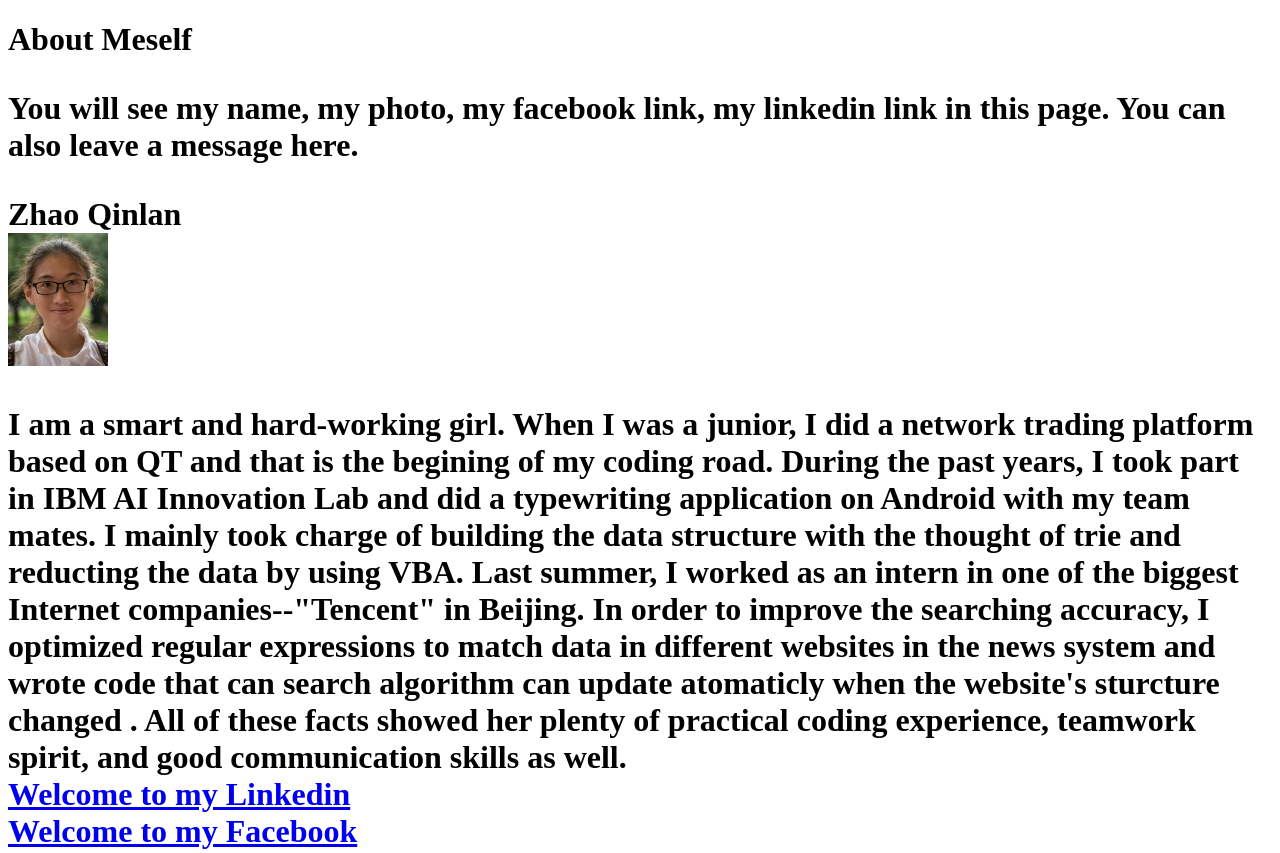
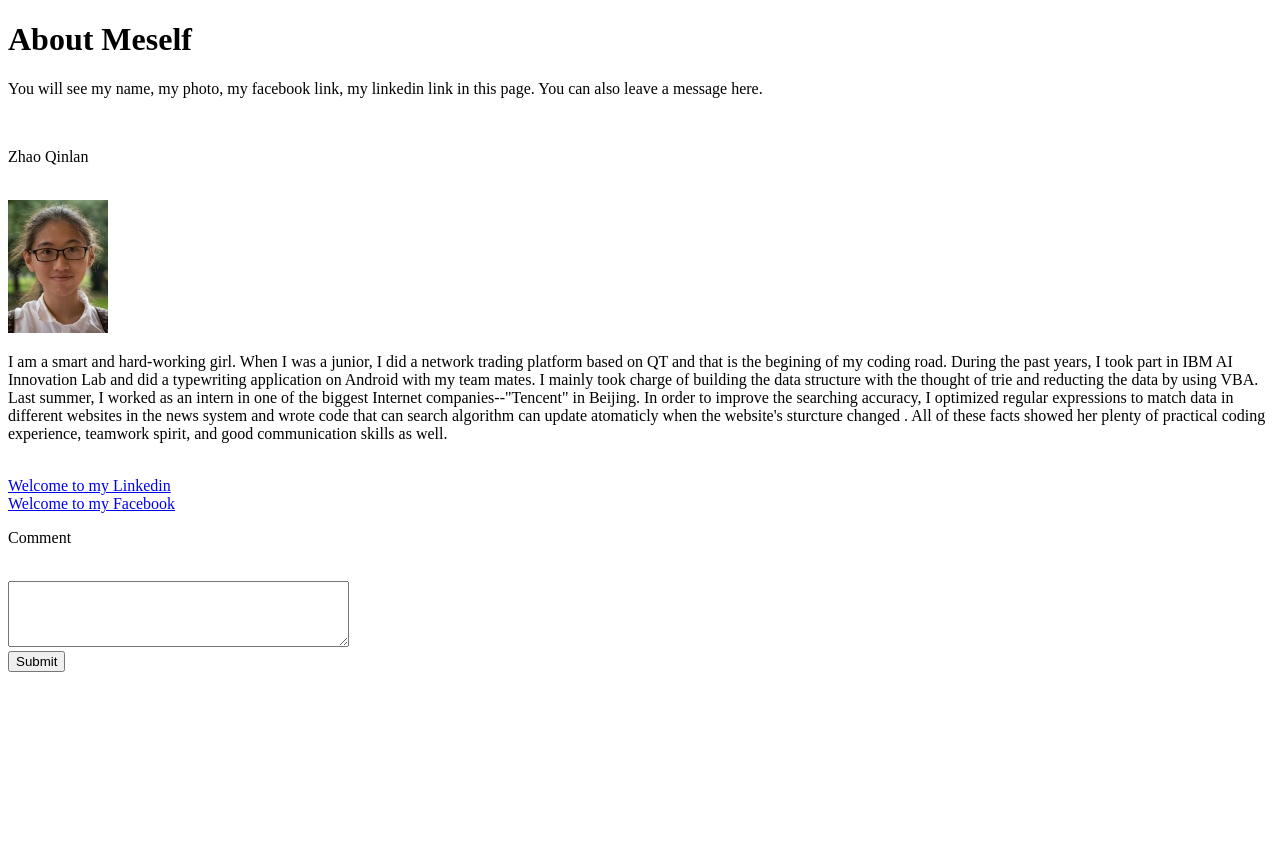
Before and after one commit to brendazhao/comp531, a plain HTML site: page inclass-1/hello.html in a window 1280 px wide. Shown: the top 853 px of the page. After the commit the page ends 800 px from the top, so only its background shows below. Drawn offline with Linux system fonts and the light colour scheme.

Commit message:
Update hello.html

```diff
--- a/inclass-1/hello.html
+++ b/inclass-1/hello.html
@@ -1,19 +1,19 @@
 <!DOCTYPE html>
 <html lang="en-US">
 <body>
-	<h1>About Meself<h1>
-	<p> You will see my name, my photo, my facebook link, my linkedin link in this page. You can also leave a message here.
+	<h1>About Meself</h1>
+	<p> You will see my name, my photo, my facebook link, my linkedin link in this page. You can also leave a message here.</p>
 	<br>
-	<p>Zhao Qinlan
+	<p>Zhao Qinlan</p>
 	<br>
 	<img src="zhao.jpg" alt="Image Missing">
 	<br>
-	<p>I am a smart and hard-working girl. When I was a junior, I did a network trading platform based on QT and that is the begining of my coding road. During the past years, I took part in IBM AI Innovation Lab and did a typewriting application on Android with my team mates. I mainly took charge of building the data structure with the thought of trie and reducting the data by using VBA. Last summer, I worked as an intern in one of the biggest Internet companies--"Tencent" in Beijing. In order to improve the searching accuracy, I optimized regular expressions to match data in different websites in the news system and wrote code that can search algorithm can update atomaticly when the website's sturcture changed . All of these facts showed her plenty of practical coding experience, teamwork spirit, and good communication skills as well.
+	<p>I am a smart and hard-working girl. When I was a junior, I did a network trading platform based on QT and that is the begining of my coding road. During the past years, I took part in IBM AI Innovation Lab and did a typewriting application on Android with my team mates. I mainly took charge of building the data structure with the thought of trie and reducting the data by using VBA. Last summer, I worked as an intern in one of the biggest Internet companies--"Tencent" in Beijing. In order to improve the searching accuracy, I optimized regular expressions to match data in different websites in the news system and wrote code that can search algorithm can update atomaticly when the website's sturcture changed . All of these facts showed her plenty of practical coding experience, teamwork spirit, and good communication skills as well.</p>
 	<br>
 	<a href = "https://www.linkedin.com/in/qinlan-zhao-7a93a4b9">Welcome to my Linkedin</a>
 	<br>
 	<a href = "https://www.facebook.com/qinlan.zhao">Welcome to my Facebook</a>
-	<p>Comment
+	<p>Comment</p>
 	<br>
 	<textarea  cols=40 rows=4></textarea>
 	<br>
```
